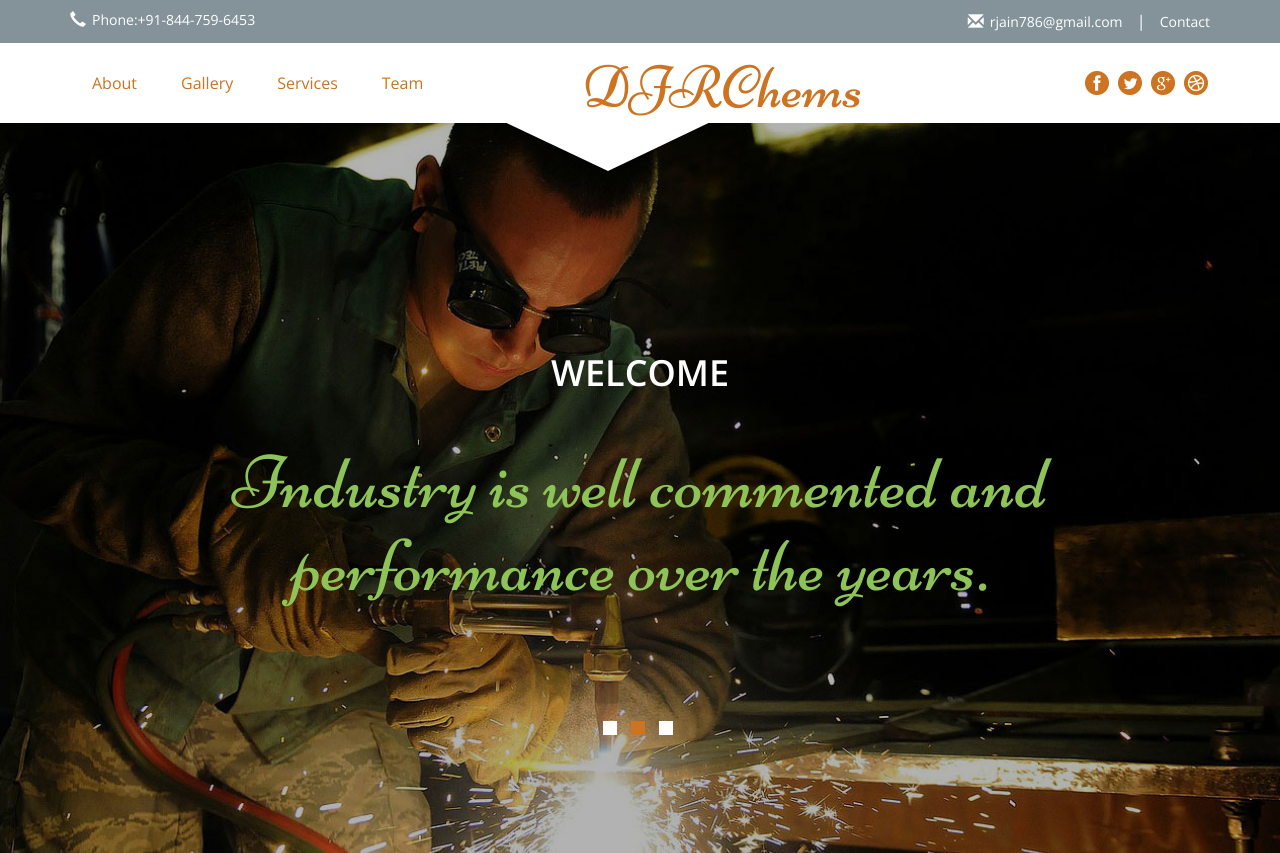
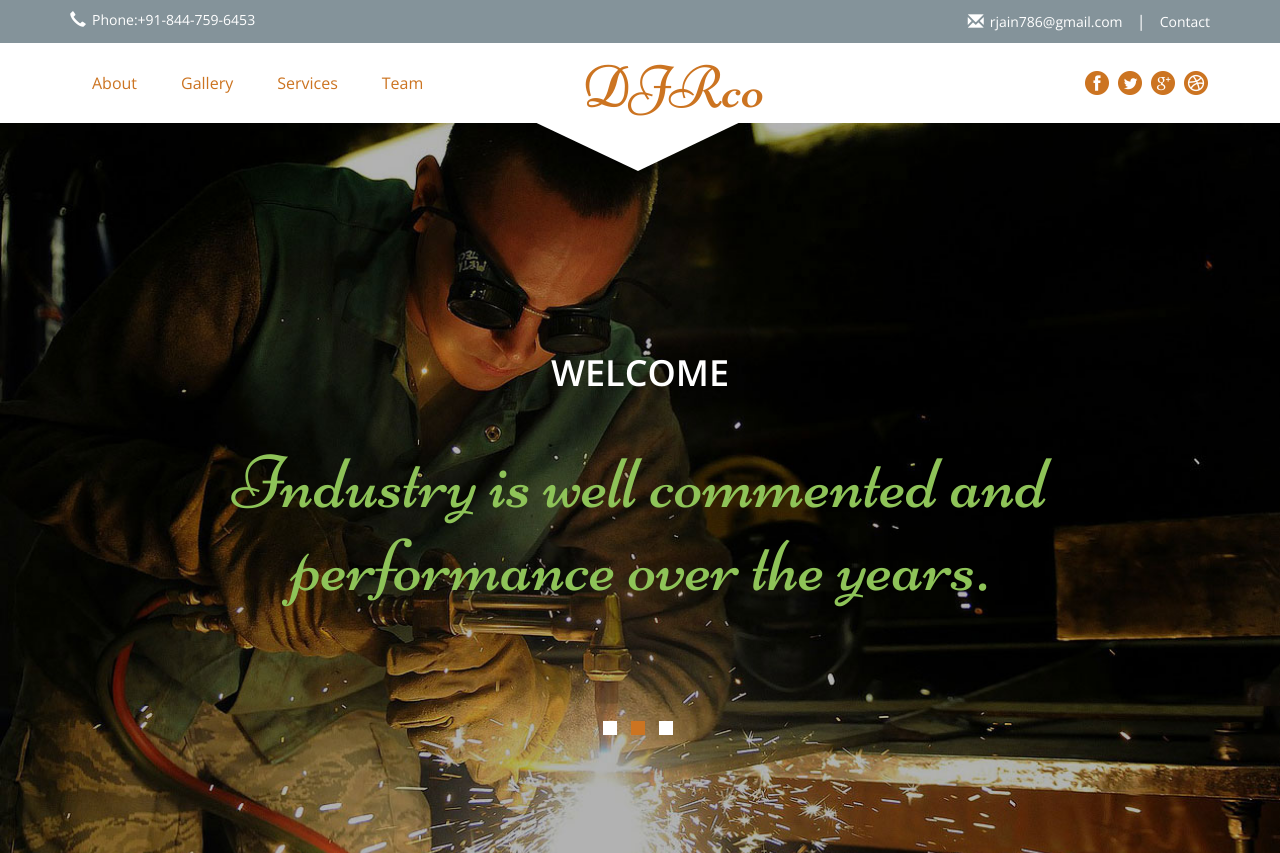
Before and after one commit to mayankiitj/Chemical-Factory-Website, a plain HTML site: page index.html in a window 1280 px wide. Shown: the top 853 px of the page. Drawn offline with nearby package versions, Linux system fonts and the light colour scheme.

Commit message:
Update index.html

```diff
--- a/index.html
+++ b/index.html
@@ -58,7 +58,7 @@ Smartphone Compatible web template, free webdesigns for Nokia, Samsung, LG, Sony
 <div class="navigation">
 	<div class="container">
 		<div class="logo">
-			<h1><a href="#">DJRChems</a></h1>
+			<h1><a href="#">DJRco</a></h1>
 		</div>
 		<nav class="navbar navbar-default">
 			<!-- Brand and toggle get grouped for better mobile display -->
```
